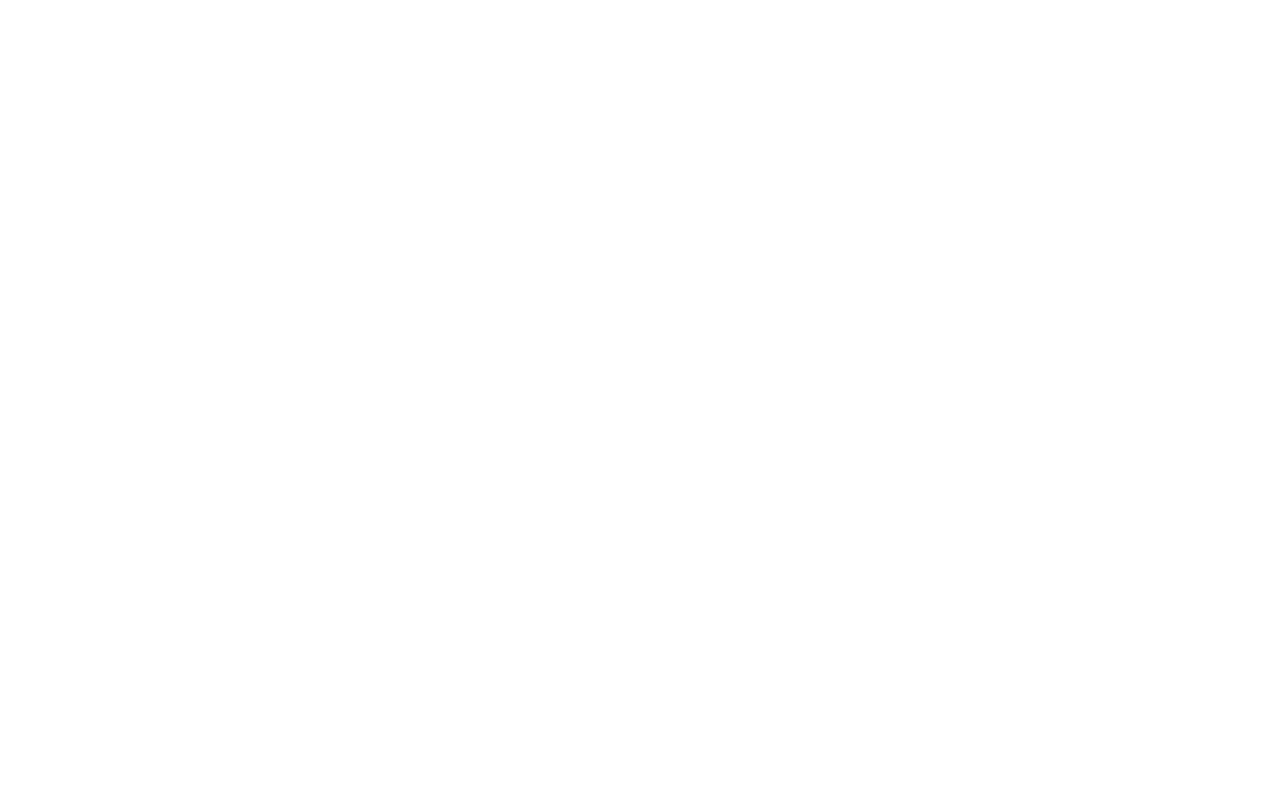
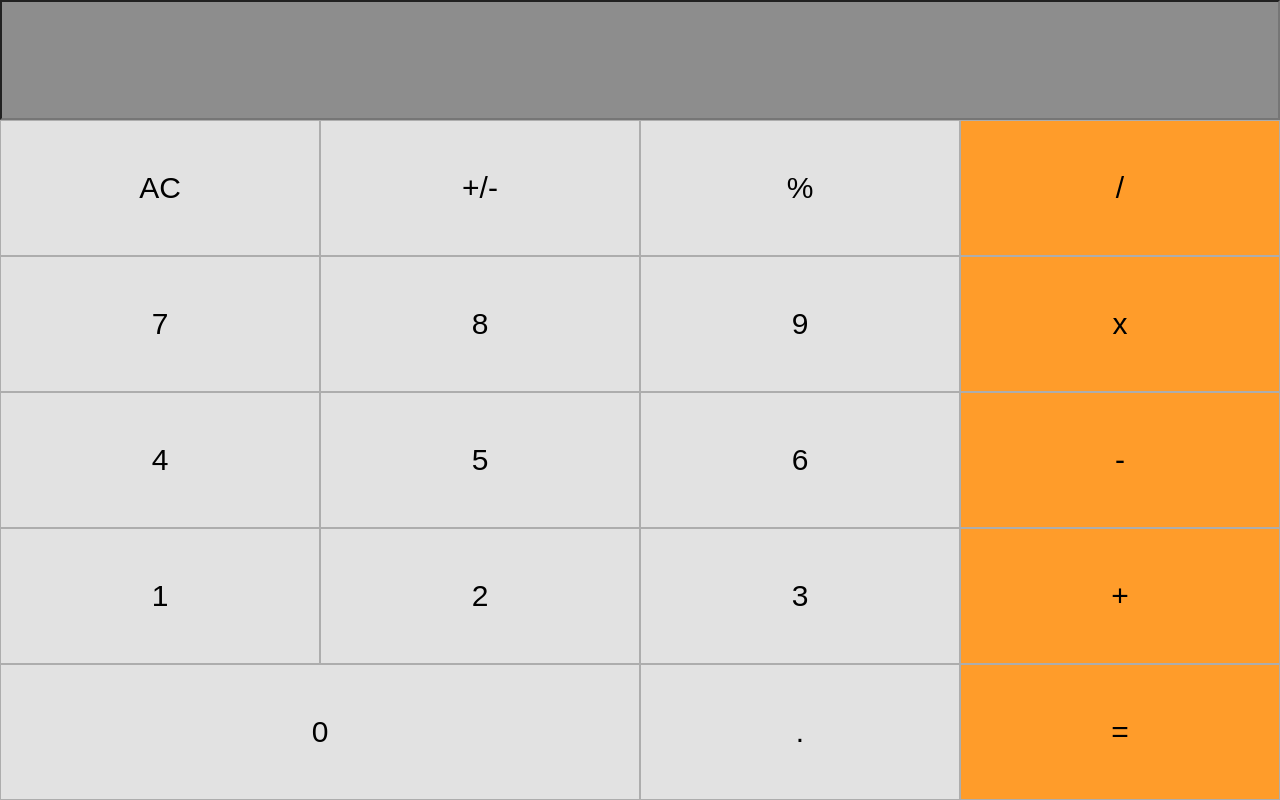
Before and after one commit to luftedar/math-magician, a React (Create React App) app: page / in a window 1280 px wide. Built offline with nearby package versions, Linux system fonts and the light colour scheme.

Commit message:
Add Styles

```diff
--- a/src/App.css
+++ b/src/App.css
@@ -1,39 +1,43 @@
-.App {
-  text-align: center;
+* {
+  margin: 0;
+  box-sizing: border-box;
+  font-size: 30px;
 }
 
-.App-logo {
-  height: 40vmin;
-  pointer-events: none;
+#input-field {
+  width: 100%;
+  height: 15vh;
+  background-color: rgb(141, 141, 141);
+  font-size: 50px;
+  padding: 30px;
+  color: #fff;
 }
 
-@media (prefers-reduced-motion: no-preference) {
-  .App-logo {
-    animation: App-logo-spin infinite 20s linear;
-  }
+#button-area {
+  width: 100%;
+  height: 85vh;
+  display: grid;
+  grid-template-rows: 1fr 1fr 1fr 1fr 1fr;
 }
 
-.App-header {
-  background-color: #282c34;
-  min-height: 100vh;
-  display: flex;
-  flex-direction: column;
-  align-items: center;
-  justify-content: center;
-  font-size: calc(10px + 2vmin);
-  color: white;
+.row {
+  display: grid;
 }
 
-.App-link {
-  color: #61dafb;
+.row-1, .row-2, .row-3, .row-4 {
+  grid-template-columns: 1fr 1fr 1fr 1fr;
 }
 
-@keyframes App-logo-spin {
-  from {
-    transform: rotate(0deg);
-  }
+.row-5 {
+  grid-template-columns: 2fr 1fr 1fr;
+}
 
-  to {
-    transform: rotate(360deg);
-  }
+.calc-button {
+  height: 100%;
+  background-color: rgb(226, 226, 226);
+  border: 0.1px solid #adadad;
 }
+
+.orange-button {
+  background-color: rgb(255, 156, 42);
+}
--- a/src/App.js
+++ b/src/App.js
@@ -1,7 +1,14 @@
 import './App.css';
+import React from 'react';
+import Calculator from './components/Calculator';
 
-function App() {
-  return null;
+// eslint-disable-next-line react/prefer-stateless-function
+class App extends React.Component {
+  render() {
+    return (
+      <Calculator />
+    );
+  }
 }
 
 export default App;
--- a/src/components/Calculator.js
+++ b/src/components/Calculator.js
@@ -1,9 +1,47 @@
 import React from 'react';
 
-export default function Calculator() {
-  return (
-    <div>
-      <h1>Hello World!</h1>
-    </div>
-  );
+// eslint-disable-next-line react/prefer-stateless-function
+class Calculator extends React.Component {
+  render() {
+    return (
+      <div id="calculator">
+        <div id="input-area">
+          <input id="input-field" dir="rtl" />
+        </div>
+        <div id="button-area">
+          <div className="row row-1">
+            <button type="button" className="calc-button first-line">AC</button>
+            <button type="button" className="calc-button first-line">+/-</button>
+            <button type="button" className="calc-button first-line">%</button>
+            <button type="button" className="orange-button calc-button first-line">/</button>
+          </div>
+          <div className="row row-2">
+            <button type="button" className="calc-button second-line">7</button>
+            <button type="button" className="calc-button second-line">8</button>
+            <button type="button" className="calc-button second-line">9</button>
+            <button type="button" className="orange-button calc-button second-line">x</button>
+          </div>
+          <div className="row row-3">
+            <button type="button" className="calc-button third-line">4</button>
+            <button type="button" className="calc-button third-line">5</button>
+            <button type="button" className="calc-button third-line">6</button>
+            <button type="button" className="orange-button calc-button third-line">-</button>
+          </div>
+          <div className="row row-4">
+            <button type="button" className="calc-button forth-line">1</button>
+            <button type="button" className="calc-button forth-line">2</button>
+            <button type="button" className="calc-button forth-line">3</button>
+            <button type="button" className="orange-button calc-button forth-line">+</button>
+          </div>
+          <div className="row row-5">
+            <button type="button" className="calc-button fifth-line" id="zero-button">0</button>
+            <button type="button" className="calc-button fifth-line">.</button>
+            <button type="button" className="orange-button calc-button fifth-line">=</button>
+          </div>
+        </div>
+      </div>
+    );
+  }
 }
+
+export default Calculator;
```
